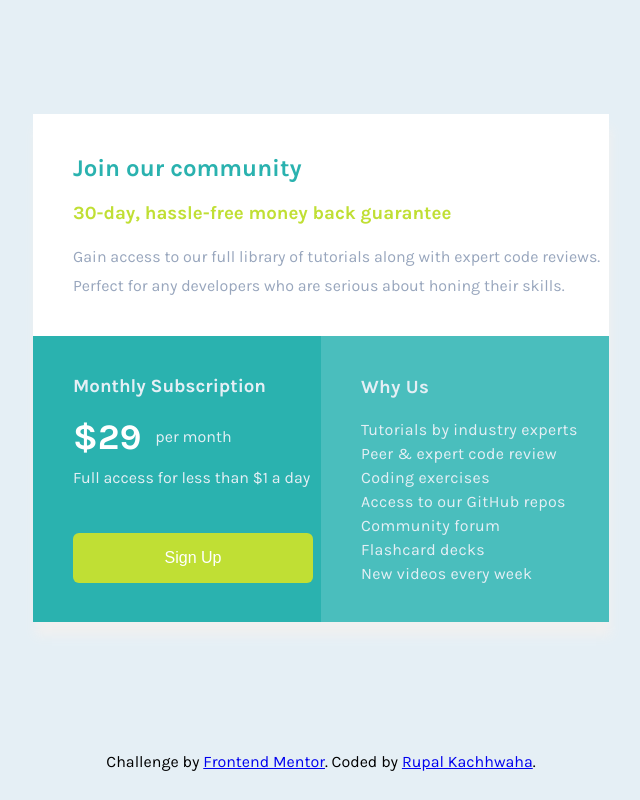
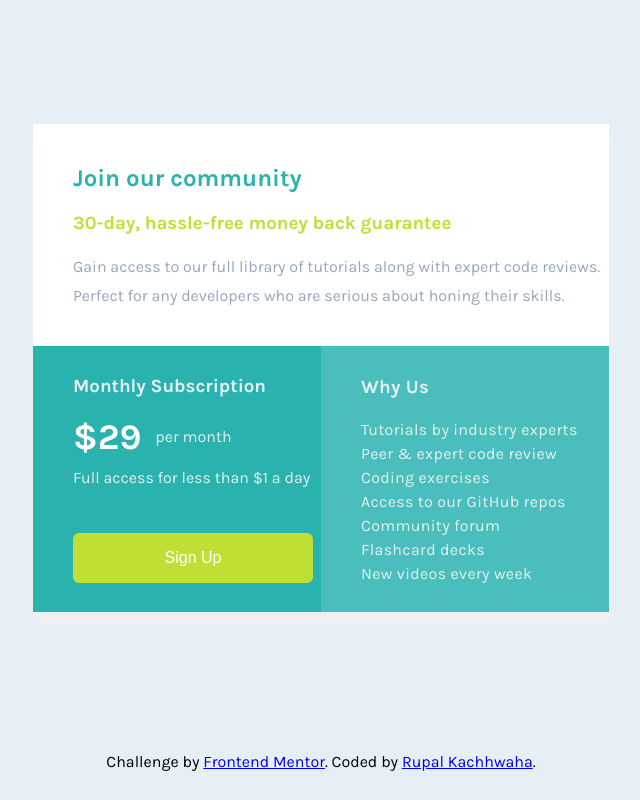
Before and after one commit to rupalkachhwaha/frontend-mentor-challenges, a plain HTML site: page single-price-grid-component-master/index.html in a window 1280 px wide. Shown: the whole page, without its empty margins (319-959 px from the left). Drawn offline with Linux system fonts and the light colour scheme.

Commit message:
Update style.css

```diff
--- a/single-price-grid-component-master/style.css
+++ b/single-price-grid-component-master/style.css
@@ -63,13 +63,13 @@ body{
 }
 .bottom-section article:last-child {
     background-color: #4abebd;
-    padding: 20px 0 20px 40px;
+    padding: 10px 0 10px 40px;
     line-height: 1.5rem;
     letter-spacing: 0.02rem;
 }
 
 .bottom-section .left-article {
-    padding: 20px 0 20px 40px;
+    padding: 10px 0 10px 40px;
 }
 .bottom-section .left-article p strong{
     font-size: 36px;
```
